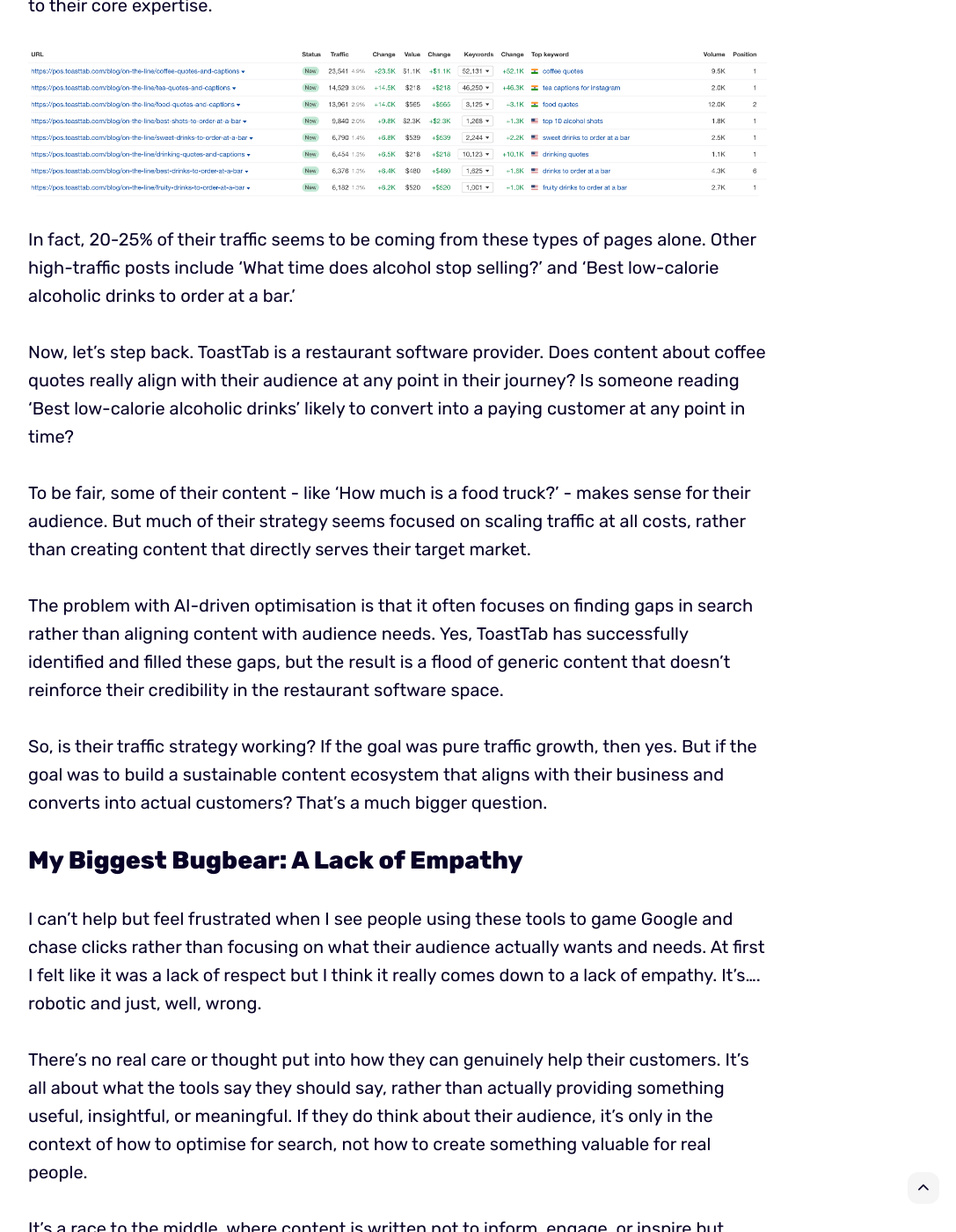
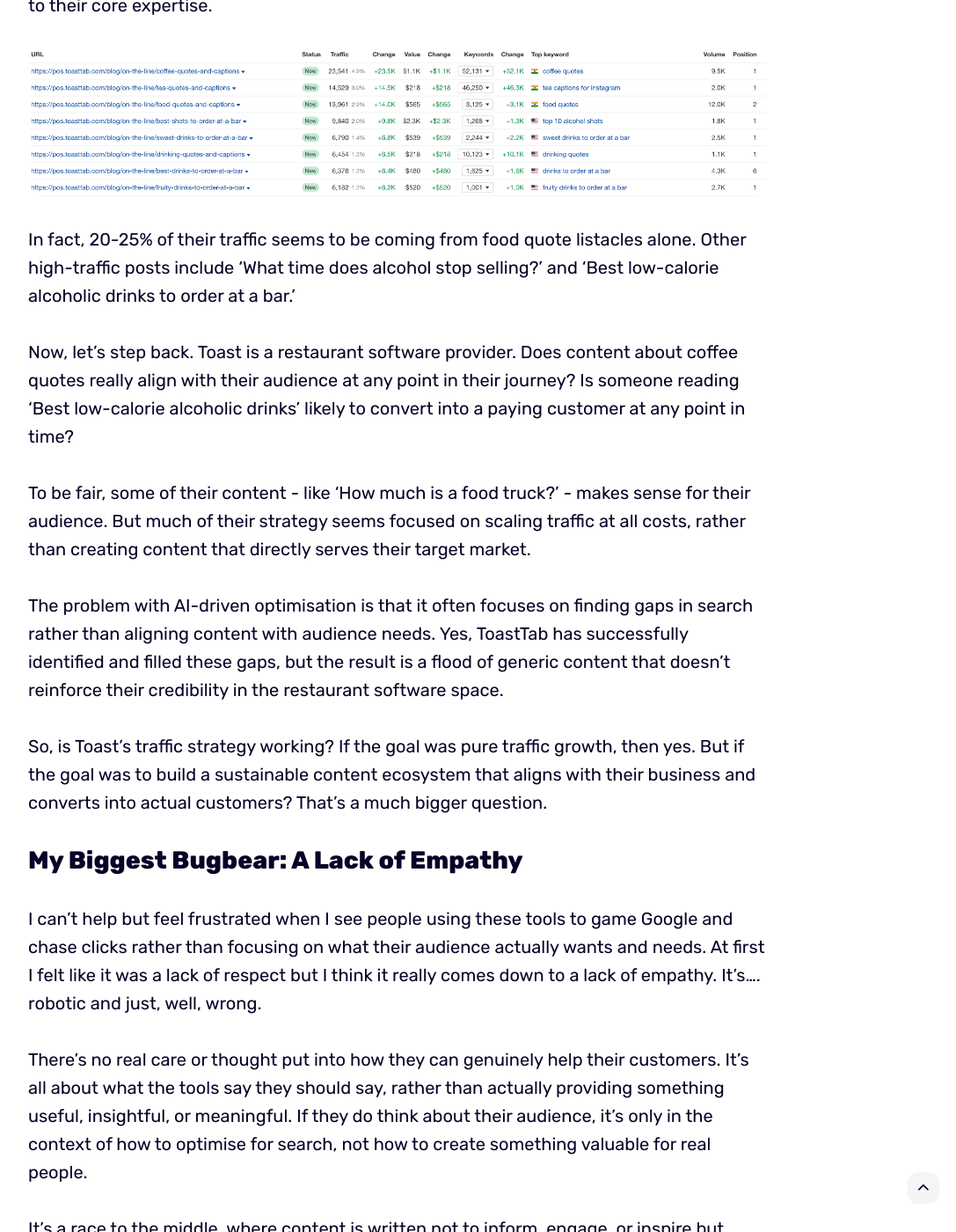
Before and after one commit to Gloyns/gloynscom, a Jekyll site: the page built from _posts/2025-02-19-ai-content-optimisation-tools-are-killing-your-seo.markdown, in a window 1280 px wide and 1400 px high, scrolled down 8941 px. Shown: the whole window at 88% size, without its empty margins (188-1275 px from the left). Built offline with Jekyll 4.4.1, drawn with Linux system fonts in a browser that asks for light colours; a style sheet for code colours, icons or effects is not loaded.

Commit message:
Update 2025-02-19-ai-content-optimisation-tools-are-killing-your-seo.markdown

```diff
--- a/_posts/2025-02-19-ai-content-optimisation-tools-are-killing-your-seo.markdown
+++ b/_posts/2025-02-19-ai-content-optimisation-tools-are-killing-your-seo.markdown
@@ -126,15 +126,15 @@ Once you dig into the keywords these articles are ranking for, things start to l
 
 <img src="/images/toasttab-articles.png" loading="lazy">
 
-In fact, 20-25% of their traffic seems to be coming from these types of pages alone. Other high-traffic posts include ‘What time does alcohol stop selling?’ and ‘Best low-calorie alcoholic drinks to order at a bar.’
+In fact, 20-25% of their traffic seems to be coming from food quote listacles alone. Other high-traffic posts include ‘What time does alcohol stop selling?’ and ‘Best low-calorie alcoholic drinks to order at a bar.’
 
-Now, let’s step back. ToastTab is a restaurant software provider. Does content about coffee quotes really align with their audience at any point in their journey? Is someone reading ‘Best low-calorie alcoholic drinks’ likely to convert into a paying customer at any point in time?
+Now, let’s step back. Toast is a restaurant software provider. Does content about coffee quotes really align with their audience at any point in their journey? Is someone reading ‘Best low-calorie alcoholic drinks’ likely to convert into a paying customer at any point in time?
 
 To be fair, some of their content - like ‘How much is a food truck?’ - makes sense for their audience. But much of their strategy seems focused on scaling traffic at all costs, rather than creating content that directly serves their target market.
 
 The problem with AI-driven optimisation is that it often focuses on finding gaps in search rather than aligning content with audience needs. Yes, ToastTab has successfully identified and filled these gaps, but the result is a flood of generic content that doesn’t reinforce their credibility in the restaurant software space.
 
-So, is their traffic strategy working? If the goal was pure traffic growth, then yes. But if the goal was to build a sustainable content ecosystem that aligns with their business and converts into actual customers? That’s a much bigger question.
+So, is Toast's traffic strategy working? If the goal was pure traffic growth, then yes. But if the goal was to build a sustainable content ecosystem that aligns with their business and converts into actual customers? That’s a much bigger question.
 
 <h2>My Biggest Bugbear: A Lack of Empathy</h2>
 
```
